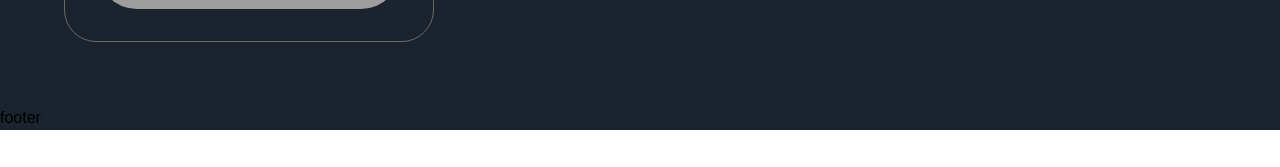
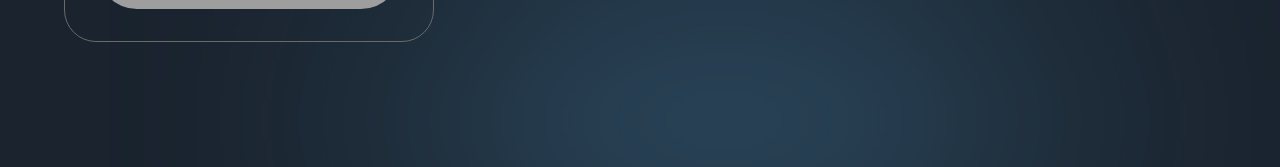
Before and after one commit to maciekpastuszak/metaversus, a Next.js app: page / in a window 1280 px wide. Shown: the part 7467-7634 px from the top of the page. Before the commit the page ends 7597 px from the top, so only its background shows below. Built offline with nearby package versions, Linux system fonts and the light colour scheme; grey boxes are pictures that could not be loaded; a web font is replaced by a local one.

Commit message:
add footer wrapper and gradient

```diff
--- a/components/Footer.jsx
+++ b/components/Footer.jsx
@@ -8,9 +8,14 @@ import { footerVariants } from '../utils/motion';
 
 
 const Footer = () => (
-  <footer>
-    footer
-  </footer>
+  <motion.footer
+    variants={footerVariants}
+    initial="hidden"
+    whileInView="show"
+    className={`${styles.xPaddings} py-8 relative`}
+  >
+    <div className="footer-gradient" />
+  </motion.footer>
 );
 
 export default Footer;
```
